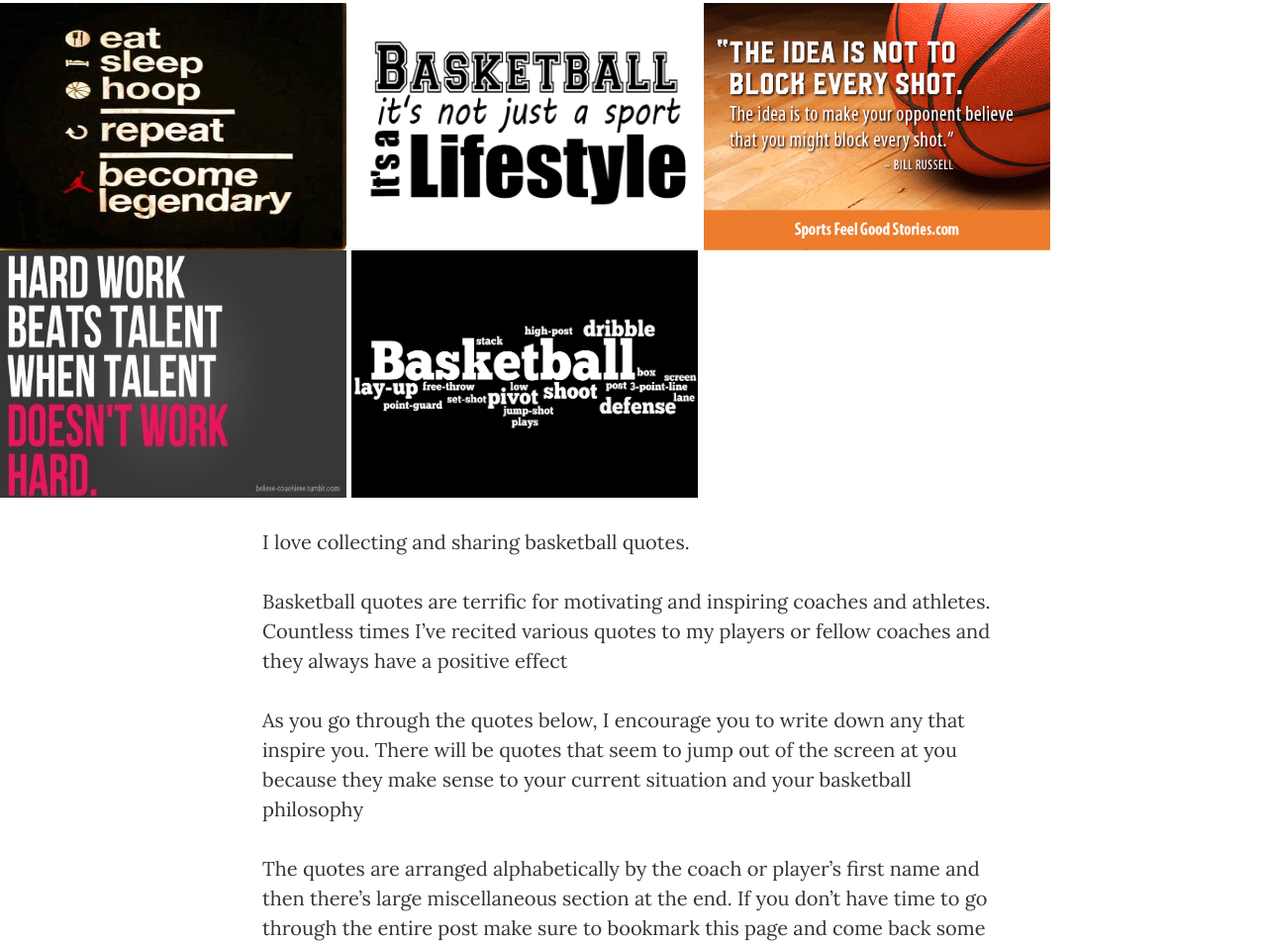
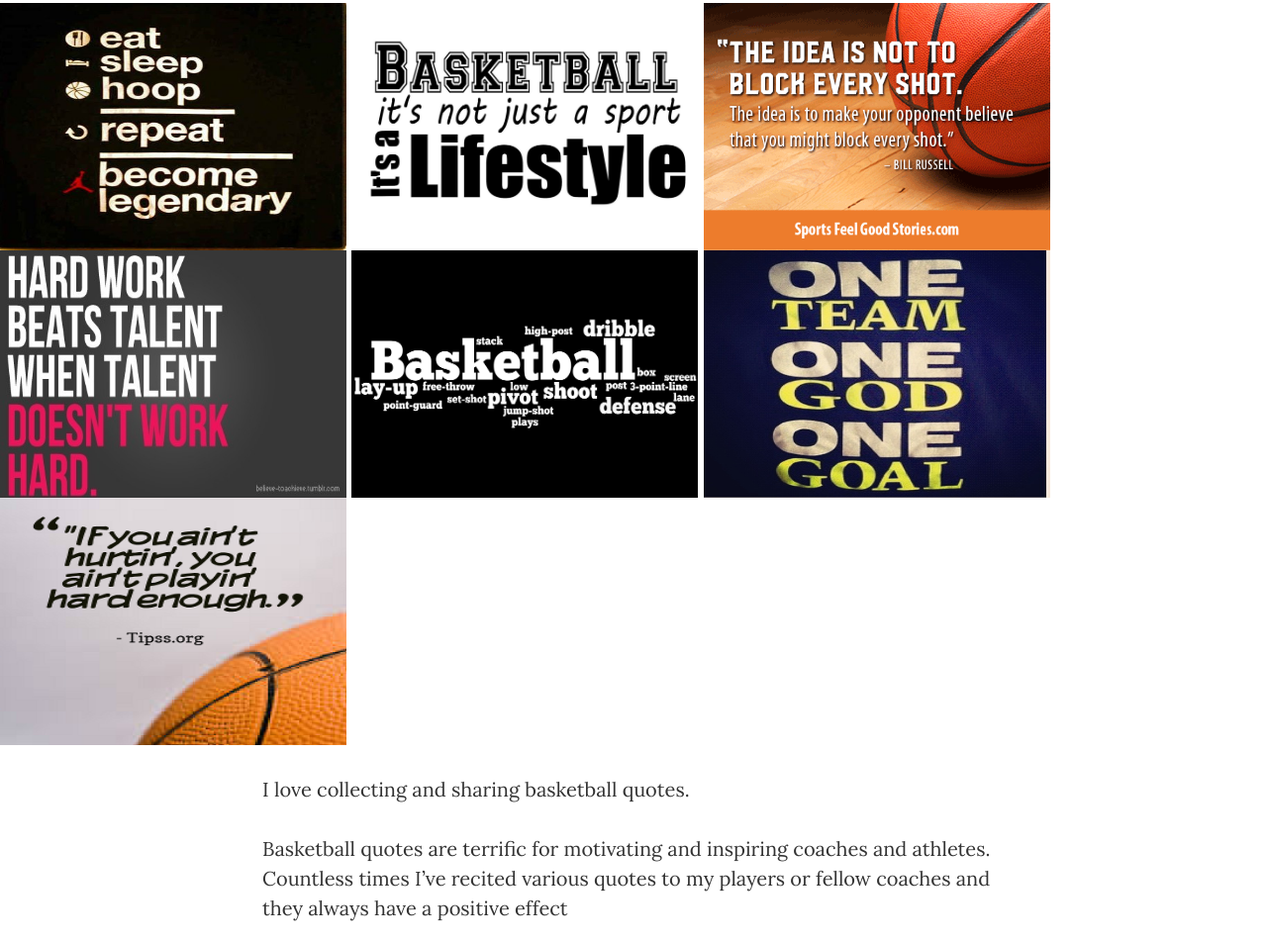
Before and after one commit to nathanielestrada/CleanBlogPages, a website: page post.html in a window 1280 px wide. Shown: the part 501-1454 px from the top of the page at 99% size. Drawn offline with nearby package versions, Linux system fonts and the light colour scheme.

Commit message:
Update post.html

```diff
--- a/post.html
+++ b/post.html
@@ -86,6 +86,8 @@
 <img src="3.png" alt="Mountain View" style="width:350px;height:250px;">
 <img src="4.jpg" alt="Mountain View" style="width:350px;height:250px;">
 <img src="5.png" alt="Mountain View" style="width:350px;height:250px;">
+<img src="11.jpg" alt="Mountain View" style="width:350px;height:250px;">
+<img src="12.png" alt="Mountain View" style="width:350px;height:250px;">
     <!-- Post Content -->
     <article>
         <div class="container">
```
